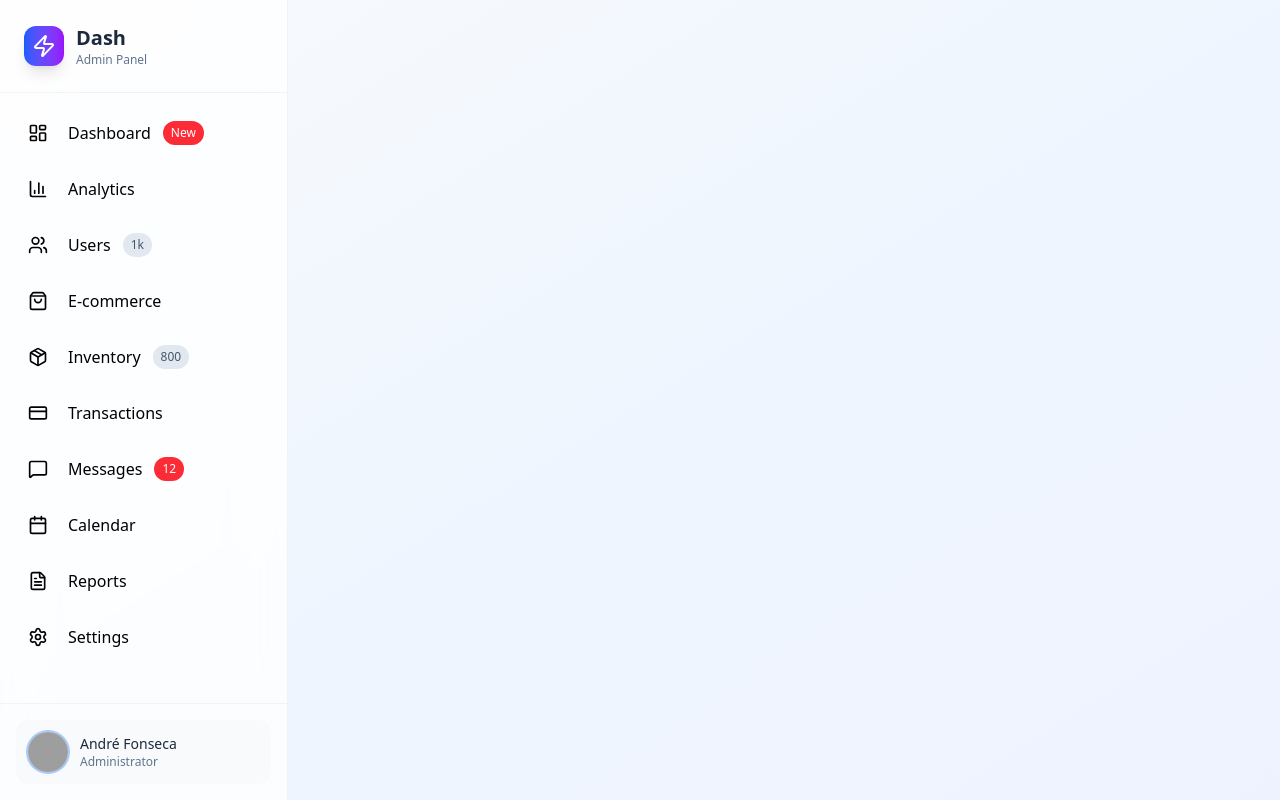
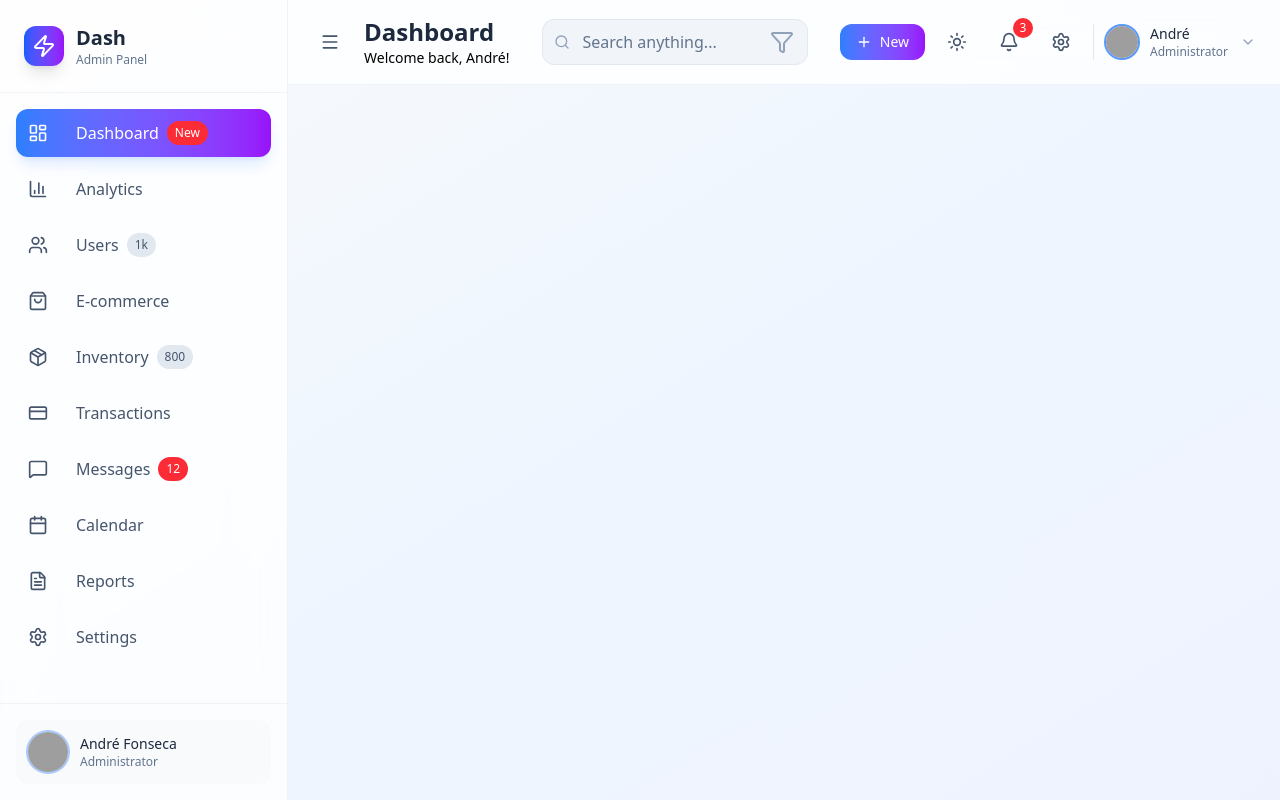
Before and after one commit to andref218/admin_dashboard, a React (Vite) app: page / in a window 1280 px wide. Built offline with nearby package versions, Linux system fonts and the light colour scheme; grey boxes are pictures that could not be loaded.

Commit message:
Implement Dashboard Header and Sidebar collapse functionality - Sidebar animates on collapse/expand - Header logo and admin panel remain consistent - Menu items highlight active page

```diff
--- a/src/App.jsx
+++ b/src/App.jsx
@@ -1,14 +1,33 @@
+import { useState } from "react";
+import Header from "./components/Header";
 import Sidebar from "./components/Sidebar";
 
 function App() {
+  const [sideBarCollapsed, setSideBarCollapsed] = useState(false);
+  const [currentPage, setCurrentPage] = useState("dashboard");
+
+  const handlePageChange = (id) => {
+    setCurrentPage(id);
+  };
   return (
     <div
       className="min-h-screen bg-gradient-to-br from-slate-50 via-blue-50 to-indigo-50
     dark:from-slate-900 dark:via-slate-800 dark:to-slate-900 transition-all duration-500"
     >
-      {/* that line makes the content aligned vertically*/}
+      {/* that line makes the content aligned horizontally*/}
       <div className="flex h-screen overflow-hidden">
-        <Sidebar />
+        <Sidebar
+          collapsed={sideBarCollapsed}
+          onToggle={() => setSideBarCollapsed(!sideBarCollapsed)}
+          currentPage={currentPage}
+          onPageChange={handlePageChange}
+        />
+        <div className="flex-1 flex flex-col overflow-hidden">
+          <Header
+            sideBarCollapsed={sideBarCollapsed}
+            onToggleSideBar={() => setSideBarCollapsed(!sideBarCollapsed)}
+          />
+        </div>
       </div>
     </div>
   );
--- /dev/null
+++ b/src/components/Header.jsx
@@ -0,0 +1,123 @@
+import {
+  Bell,
+  ChevronDown,
+  Filter,
+  Menu,
+  Plus,
+  Search,
+  Settings,
+  Sun,
+} from "lucide-react";
+import React from "react";
+
+const Header = ({ sideBarCollapsed, onToggleSideBar }) => {
+  return (
+    <div
+      className="bg-white/80 dark:bg-slate-900/80 backdrop-blur-xl border-b border-slate-200/50
+    dark:border-slate-700/50 px-6 py-4"
+    >
+      <div className="flex items-center justify-between ">
+        {/*Left Section */}
+        <div className="flex items-center space-x-4">
+          <button
+            className="p-2 rounded-lg text-slate-600 dark:text-slate-300
+          hover:bg-slate-100 dark:hover:bg-slate-800 transition-colors cursor-pointer"
+            onClick={onToggleSideBar}
+          >
+            <Menu className="w-5 h-5" />
+          </button>
+          <div className="hidden md:block">
+            <h1 className="text-2xl font-black text-slate-800 dark:text-white">
+              Dashboard
+            </h1>
+            <p className="dark:text-white text-sm">Welcome back, André!</p>
+          </div>
+        </div>
+        {/*Center */}
+        <div className="flex-1 max-w-md mx-8">
+          <div className="relative">
+            <Search
+              className="w-4 h-4 absolute left-3 top-1/2 transform -translate-y-1/2 dark:text-white
+            text-slate-400"
+            />
+            <input
+              type="text"
+              placeholder="Search anything..."
+              className="w-full pl-10 pr-4 py-2.5 bg-slate-100 dark:bg-slate-800 border border-slate-200
+               dark:border-slate-700 rounded-xl text-slate-800 dark:text-white placeholder-slate-500
+               focus:outline-none focus:ring-2 focus:ring-blue-500/80 focus:border-transparent transition-all
+               "
+            />
+            <button
+              className="absolute right-2 top-1/2 transform -translate-y-1/2 p-1.5 text-slate-400
+            hover:text-slate-600 dark:hover:text-slate-300"
+            >
+              <Filter />
+            </button>
+          </div>
+        </div>
+        {/*Right */}
+        <div className="flex items-center space-x-3">
+          {/*Quick action */}
+          <button
+            className="hidden lg:flex items-center space-x-2 py-2 px-4 bg-gradient-to-r
+          from-blue-500 to-purple-600 text-white rounded-xl hover:shadow-lg transition-all
+          cursor-pointer"
+          >
+            <Plus className="w-4 h-4" />
+            <span className="text-sm font-medium">New</span>
+          </button>
+          {/*Toogle */}
+          <button
+            className="p-2.5 rounded-xl text-slate-600 dark:text-slate-300 hover:bg-slate-100
+          dark:hover:bg-slate-800 cursor-pointer transition-colors"
+          >
+            <Sun className="w-5 h-5" />
+          </button>
+          {/*Notifications */}
+          <button
+            className="relative p-2.5 rounded-xl text-slate-600 dark:text-slate-300 hover:bg-slate-100
+          dark:hover:bg-slate-800 transition-colors cursor-pointer"
+          >
+            <Bell className="w-5 h-5" />
+            <span
+              className="absolute -top-1 -right-1 w-5 h-5 bg-red-500 text-white text-xs rounded-full flex
+            items-center justify-center"
+            >
+              3
+            </span>
+          </button>
+          {/*Settings */}
+          <button
+            className="p-2.5 rounded-xl text-slate-600 dark:text-slate-300 hover:bg-slate-100
+          dark:hover:bg-slate-800 transition-colors cursor-pointer"
+          >
+            <Settings className="w-5 h-5" />
+          </button>
+          {/*User Profile */}
+          <div
+            className="flex items-center space-x-3 pl-3 border-l border-slate-200 dark:border-slate-700
+          "
+          >
+            <img
+              src="./images/profile_pic_cartoon.png"
+              alt="User"
+              className="w-8 h-8 rounded-full ring-2 ring-blue-500/80 hover:ring-blue-500/80 cursor-pointer duration-300"
+            />
+            <div className="hidden md:block">
+              <p className="text-sm font-medium text-slate-800 dark:text-slate-200">
+                André
+              </p>
+              <p className="text-xs text-slate-500 dark:text-slate-400">
+                Administrator
+              </p>
+            </div>
+            <ChevronDown className="w-4 h-4 text-slate-400 cursor-pointer" />
+          </div>
+        </div>
+      </div>
+    </div>
+  );
+};
+
+export default Header;
--- a/src/components/Sidebar.jsx
+++ b/src/components/Sidebar.jsx
@@ -2,23 +2,31 @@ import { ChevronDown, Zap } from "lucide-react";
 import React, { useState } from "react";
 import { menuItems } from "../constants";
 
-const Sidebar = () => {
+const Sidebar = ({ collapsed, onToggle, currentPage, onPageChange }) => {
   return (
     <div
-      className="w-72 transition duration-300 ease-in-out bg-white/80 dark:bg-slate-900/80
+      className={`${
+        collapsed ? "w-23" : "w-72"
+      } transition-all duration-300 ease-in-out bg-white/80 dark:bg-slate-900/80
       backdrop-blur-xl border-r border-slate-200/50 dark:border-slate-700/50 flex flex-col
-      relative z-10"
+      relative z-10  `}
     >
       {/*Logo*/}
-      <div className="p-6 border-b border-slate-200/50 dark:border-slate-700/50">
-        <div className="flex items-center space-x-3">
+      <div className="p-6 border-b border-slate-200/50 dark:border-slate-700/50 flex items-center">
+        {/* Fixed Logo */}
         <div
           className="w-10 h-10 bg-gradient-to-r from-blue-600 to-purple-600 rounded-xl
-          flex items-center justify-center shadow-lg"
+      flex items-center justify-center shadow-lg flex-shrink-0"
         >
           <Zap className="w-6 h-6 text-white" />
         </div>
-          <div>
+
+        <div className={`transition-all duration-300 ease-in-out ml-3 flex-1`}>
+          <div
+            className={`overflow-hidden transition-all duration-300 ease-in-out
+        ${collapsed ? "max-h-0 opacity-0" : "max-h-20 opacity-100"}
+      `}
+          >
             <h1 className="text-xl font-bold text-slate-800 dark:text-white">
               Dash
             </h1>
@@ -28,22 +36,44 @@ const Sidebar = () => {
           </div>
         </div>
       </div>
+
       {/*Navigation Bar*/}
       <nav className="flex-1 p-4 space-y-2 overflow-y-auto">
         {menuItems.map((item, itemIndex) => {
           return (
             <div key={item.id}>
               <button
-                className="w-full flex items-center justify-between p-3 rounded-xl transition-all
-              duration-200"
+                onClick={() => onPageChange(item.id)}
+                className={`w-full flex items-center p-3 rounded-xl transition-all duration-300 ease-in-out cursor-pointer
+                ${
+                  // Sets button styles based on active state and collapsed sidebar:
+                  // active items get gradient; collapsed items center the icon; expanded items align left
+                  currentPage === item.id
+                    ? collapsed
+                      ? "bg-gradient-to-r from-blue-500 to-purple-600 text-white shadow-lg shadow-blue-500/15 w-10 justify-center"
+                      : "bg-gradient-to-r from-blue-500 to-purple-600 text-white shadow-lg shadow-blue-500/15 justify-start"
+                    : collapsed
+                    ? "text-slate-600 dark:text-slate-300 hover:bg-slate-100 dark:hover:bg-slate-800/50 w-10 justify-center"
+                    : "text-slate-600 dark:text-slate-300 hover:bg-slate-100 dark:hover:bg-slate-800/50 justify-start"
+                }
+              `}
               >
                 <div className="flex items-center space-x-3">
-                  <item.icon className="w-5 h-5 dark:text-white" />
+                  <item.icon className="w-5 h-5 dark:text-white transition-colors duration-300" />
                   <>
+                    {!collapsed && (
+                      <div
+                        className={`flex items-center gap-2 ml-2 transition-all duration-300 ease-in-out
+                    ${
+                      collapsed
+                        ? "max-w-0 opacity-0 overflow-hidden"
+                        : "max-w-50 opacity-100"
+                    }
+                    `}
+                      >
                         <span className="font-medium ml-2 dark:text-white">
                           {item.label}
                         </span>
-                    {/* Conditional rendering*/}
                         {item.badge && (
                           <span className="px-2 py-1 text-xs bg-red-500 text-white rounded-full">
                             {item.badge}
@@ -56,6 +86,8 @@ const Sidebar = () => {
                           >
                             {item.count}
                           </span>
+                        )}
+                      </div>
                     )}
                   </>
                 </div>
@@ -85,6 +117,7 @@ const Sidebar = () => {
       </nav>
 
       {/*User Profile*/}
+      {!collapsed && (
         <div className="p-4 border-t border-slate-200/50 dark:border-slate-700/50">
           <div className="flex items-center space-x-3 p-3 rounded-xl bg-slate-50 dark:bg-slate-800/50">
             <img
@@ -104,6 +137,7 @@ const Sidebar = () => {
             </div>
           </div>
         </div>
+      )}
     </div>
   );
 };
```
Lines whose indentation alone changed are shown as unchanged.
